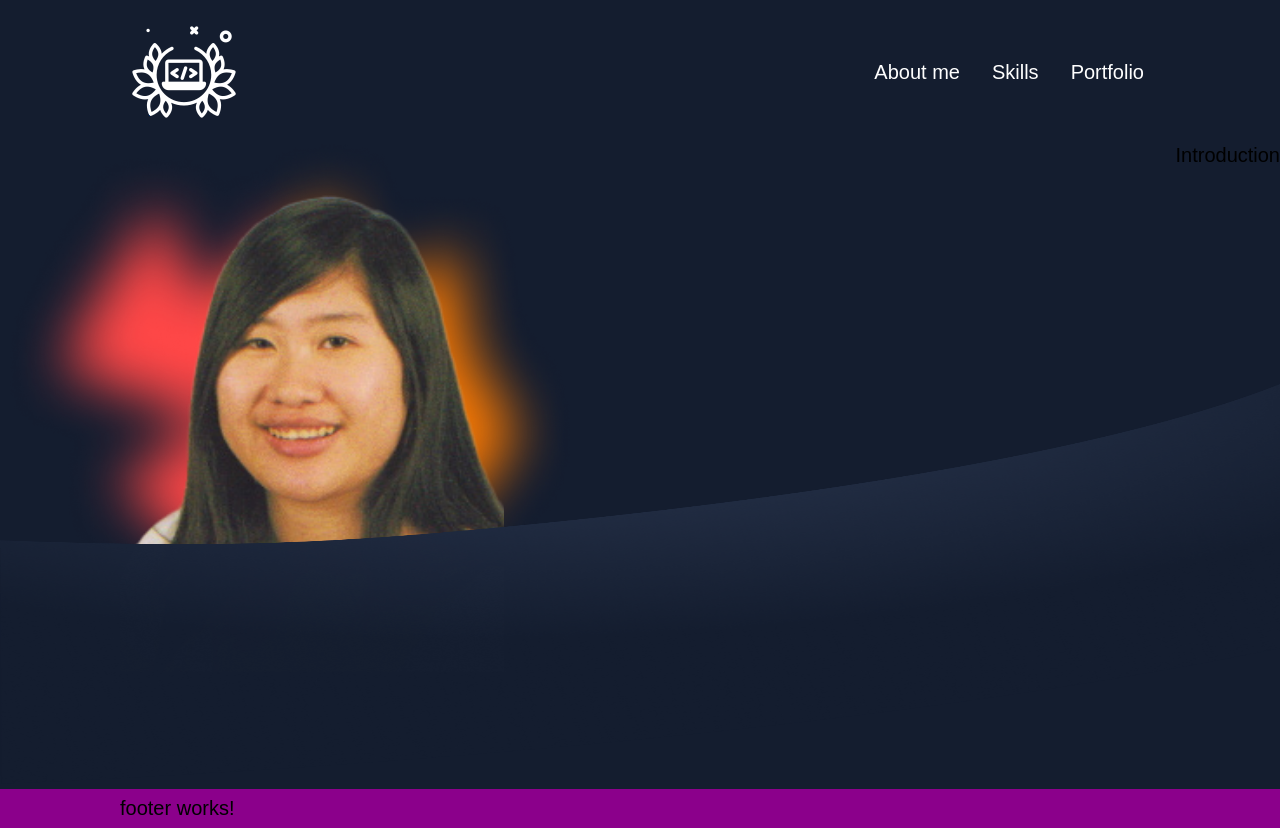
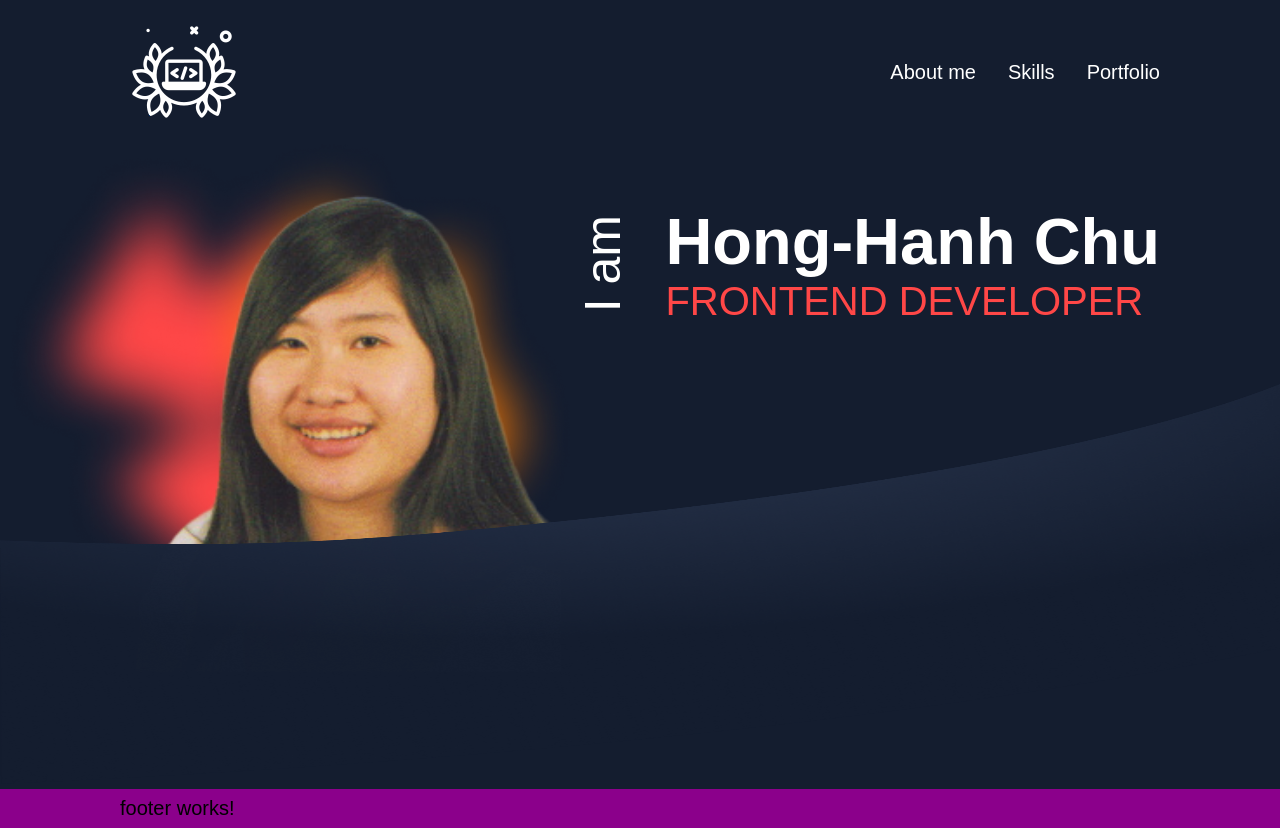
Before and after one commit to Hanmuni/Portfolio, an Angular app: page / in a window 1280 px wide. Built offline with nearby package versions, Linux system fonts and the light colour scheme.

Commit message:
add profile-section

```diff
--- a/src/app/frontpage/frontpage.component.html
+++ b/src/app/frontpage/frontpage.component.html
@@ -9,7 +9,20 @@
 
     </div>
 
-    <div class="introduction"> Introduction</div>
+    <div class="introduction">
+
+
+        <h1 class="vertical-text"> I am </h1>
+
+
+      <div class="horizontal-text">
+
+        <span class="name"> Hong-Hanh Chu </span>
+        <br>
+        <span class="job-title"> FRONTEND DEVELOPER </span>
+
+      </div>
+    </div>
 
   </div>
 
@@ -17,8 +30,4 @@
 
     <img src="assets/img/vector.png">
   </div>
-
-
-
-
 </div>
--- a/src/app/frontpage/frontpage.component.scss
+++ b/src/app/frontpage/frontpage.component.scss
@@ -17,9 +17,9 @@
 .profile-img {
   padding: 1vh 15vh 1vh 15vh;
   position: absolute;
-  width: 30vw;
+  width: 35vw;
   height: 65vh;
-  object-fit: cover;
+  object-fit: contain;
 }
 
 .shadow {
@@ -32,6 +32,36 @@
   object-fit: cover;
 }
 
+.introduction {
+  color: white;
+  display: flex;
+  justify-content: flex-end;
+  align-items: center;
+  width: 100%;
+}
+
+.vertical-text {
+  writing-mode: vertical-rl;
+  transform: rotate(180deg);
+  font-size: calc(45px + 0.390625vw);
+  margin-block-end: 0;
+  font-weight: normal;
+}
+
+.horizontal-text {
+  padding-right: 15vh;
+}
+
+.name {
+  font-size: calc(60px + 0.390625vw);
+  font-weight: bold;
+}
+
+.job-title {
+  color: #FF4747;
+  font-size: calc(35px + 0.390625vw);
+}
+
 .vector {
   position: relative;
 
--- a/src/app/header-menu/header-menu.component.scss
+++ b/src/app/header-menu/header-menu.component.scss
@@ -29,9 +29,7 @@
 
   a {
     color: white;
-    margin-left: 16px;
-    margin-right: 16px;
-
+    margin-left: 32px;
 
     &:hover {
       color: rgb(250, 121, 3);
```
